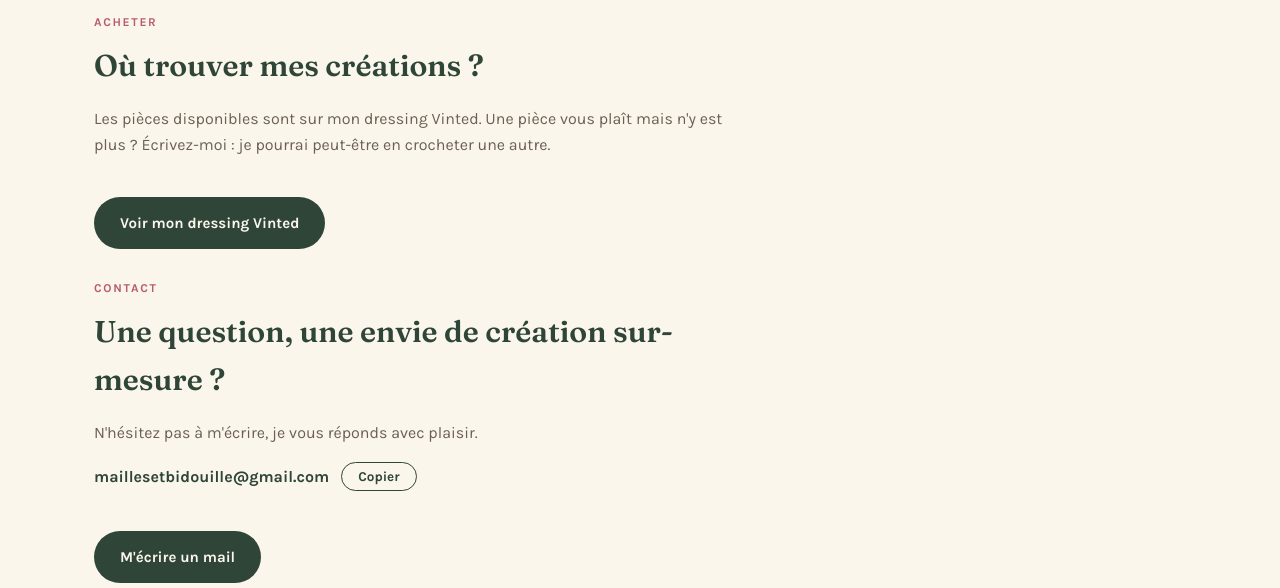
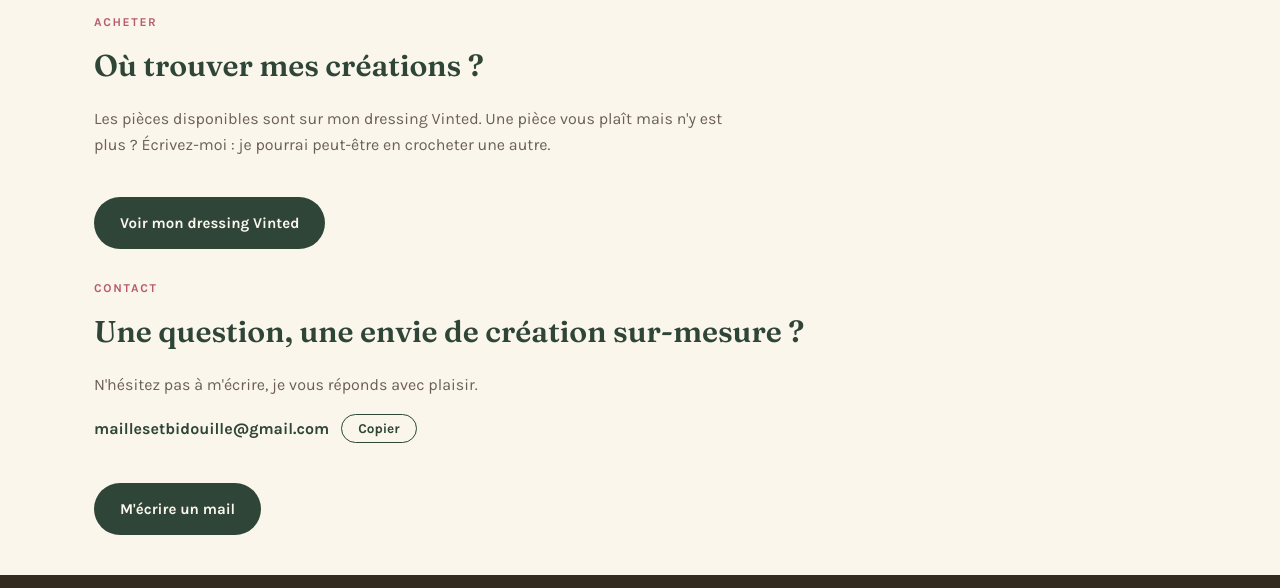
Before and after one commit to Ange56/Mailles_Et_Bidouille, a plain HTML site: page index.html in a window 1280 px wide. Shown: the part 2255-2843 px from the top of the page. Drawn offline with Linux system fonts and the light colour scheme.

Commit message:
Update style.css

```diff
--- a/style.css
+++ b/style.css
@@ -108,6 +108,11 @@ section{padding:64px 0;}
 .page-head h1{font-size:38px;line-height:1.15;}
 @media (max-width:560px){ .page-head h1{font-size:30px;} }
 .page-head p{color:var(--ink-soft);font-size:16px;max-width:52ch;margin:14px auto 0;}
+
+/* Permet au titre de la section Contact de s'élargir pour tenir sur une seule ligne */
+#contact .section-head {
+  max-width: 900px; /* Tu peux ajuster cette valeur si besoin */
+}
 
 /* --- about --- */
 .about{background:var(--cream-2);}
```
